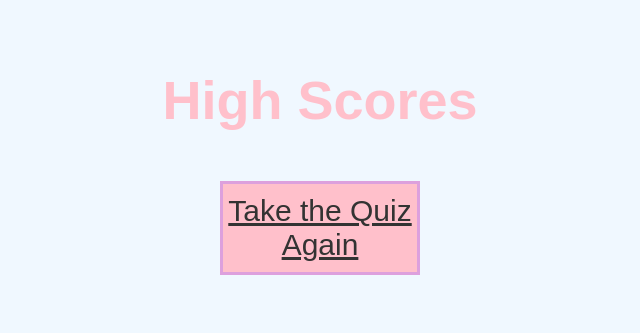
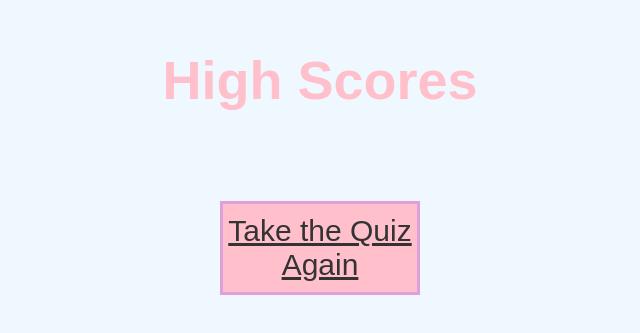
Before and after one commit to joshrehanek/js-code-quiz, a plain HTML site: page highscores.html in a window 1280 px wide. Shown: the part 223-556 px from the top of the page, without its empty margins (320-960 px from the left). Drawn offline with Linux system fonts and the light colour scheme.

Commit message:
links highscores.css stylesheet

```diff
--- a/highscores.html
+++ b/highscores.html
@@ -4,6 +4,7 @@
     <meta charset="UTF-8">
     <meta name="viewport" content="width=device-width, initial-scale=1.0">
     <link rel = "stylesheet" href= "./assets/css/style.css">
+    <link rel = "stylesheet" href= "./assets/css/highscores.css">
     <title>High Scores</title>
 </head>
 <body>
```
